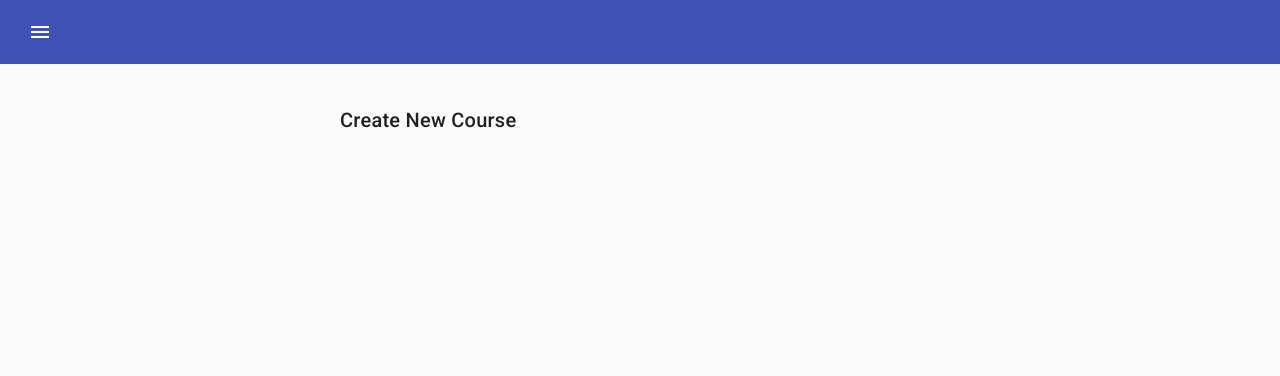
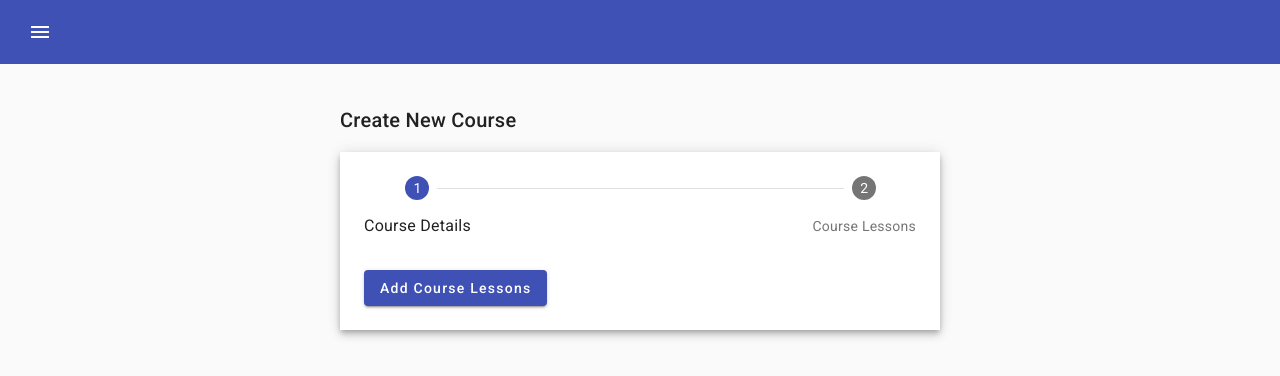
Before and after one commit to AngeloCinaWD/angular-material-course, an Angular app: page /add-new-course in a window 1280 px wide. Shown: the top 376 px of the page. Built offline with nearby package versions, Linux system fonts and the light colour scheme.

Commit message:
10. Angular Material Stepper - Multi-Step Forms

```diff
--- a/src/app/courses-card-list/courses-card-list.component.ts
+++ b/src/app/courses-card-list/courses-card-list.component.ts
@@ -9,7 +9,6 @@ import { MatDialog, MatDialogConfig } from "@angular/material/dialog";
   standalone: false,
 })
 export class CoursesCardListComponent implements OnInit {
-  // property che riceve tutti i corsi di una determinata categoria
   @Input()
   courses: Course[];
 
--- a/src/app/create-course/create-course.component.html
+++ b/src/app/create-course/create-course.component.html
@@ -1,6 +1,44 @@
+<!-- Angular Material's stepper provides a wizard-like workflow by dividing content into logical steps. -->
 <div class="create-course-panel data-form">
-
   <h2 class="title">Create New Course</h2>
 
+  <!-- il form avrà 2 step -->
+  <!-- stepper horizontal, il vertical funziona allo stesso modo -->
+  <!-- la direttiva linear true dice che per accedere al passaggio successivo bisogna aver completato il precedente -->
+  <!-- lo stepper contiene dei button da cliccare con delle label, la posizione delle label rispetto al bottom viene decisa con la proprietà labelPosition  -->
+  <mat-horizontal-stepper
+    class="mat-elevation-z5"
+    [linear]="true"
+    labelPosition="bottom"
+  >
+    <!-- aggiungiamo gli step, all'interno definiamo la label con un ng-template con direttiva matStepLabel -->
+    <!-- con la proprietà errorMessage facciamo in modo di mostrare un messaggio in caso di errore di compilazione dello step -->
+    <mat-step errorMessage="Course details in error">
+      <ng-template matStepLabel>Course Details</ng-template>
+      <!-- per il corpo dello step utilizziamo un component CreateCourseStep1Component -->
+      <create-course-step-1></create-course-step-1>
+      <!-- diamo la possibilità all'utente di switchare fra gli step -->
+      <!-- div con button con proprietà matStepperNext available quando lo step è completato-->
+      <div class="stepper-buttons">
+        <button mat-raised-button color="primary" matStepperNext>
+          Add Course Lessons
+        </button>
+      </div>
+    </mat-step>
 
+    <mat-step errorMessage="Course lessons in error">
+      <ng-template matStepLabel>Course Lessons</ng-template>
+      <!-- per il corpo dello step utilizziamo un component CreateCourseStep1Component -->
+      <create-course-step-2></create-course-step-2>
+
+      <!-- 2 buttons: uno per tornare indietro ed uno per terminare la registrazione -->
+      <div class="stepper-buttons">
+        <button mat-raised-button matStepperPrevious>Back</button>
+
+        <button mat-raised-button color="accent" matStepperPrevious>
+          Create Course
+        </button>
+      </div>
+    </mat-step>
+  </mat-horizontal-stepper>
 </div>
```
Also changed, not shown: src/app/courses-card-list/courses-card-list.component.html (+0 -14 lines), src/app/home/home.component.html (+0 -9 lines).
